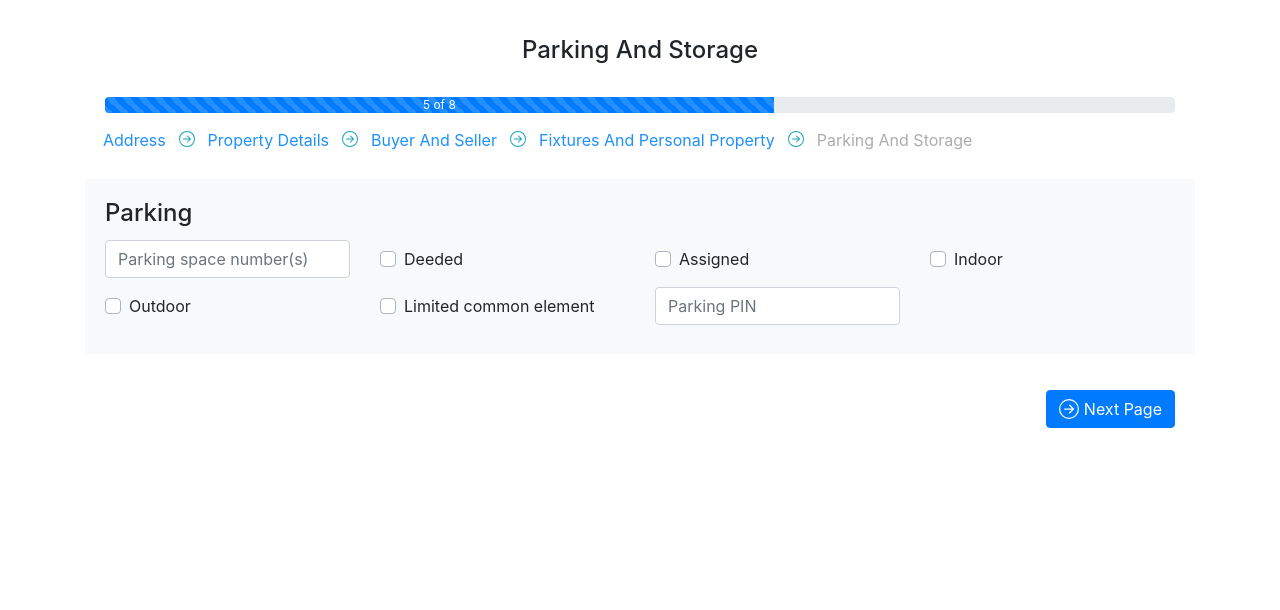
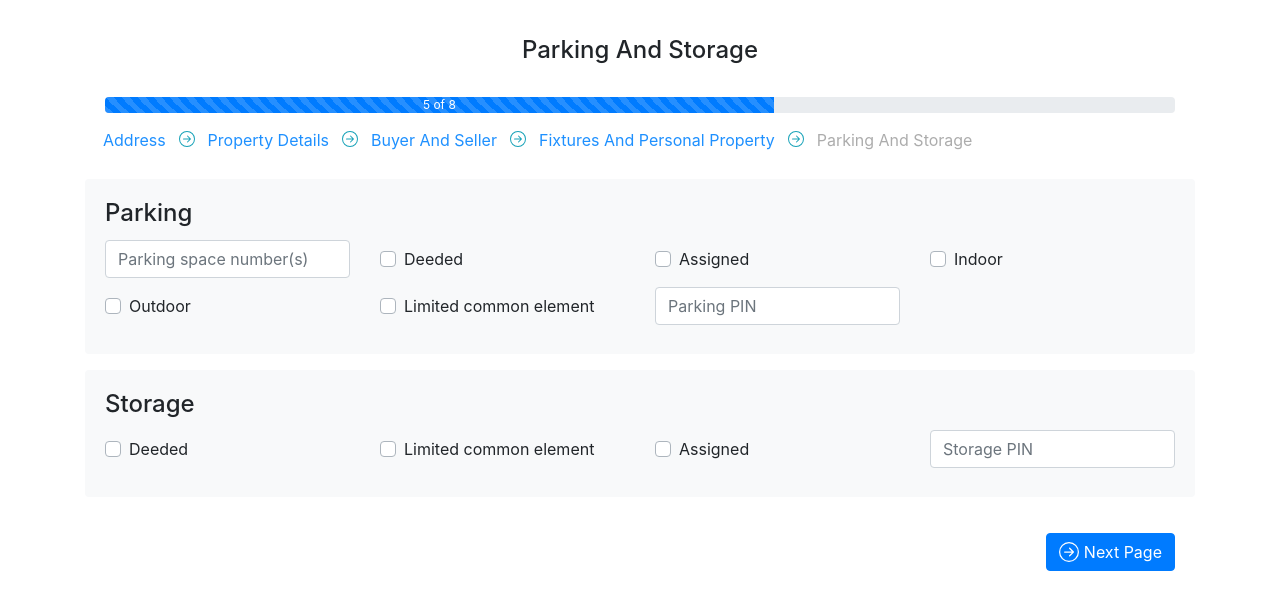
Before and after one commit to ezl/binkley-offer, a Vue app in the folder frontend/: page /second-step in a window 1280 px wide. Shown: the top 610 px of the page. Built offline with nearby package versions, Linux system fonts and the light colour scheme; what vue-google-oauth2 would draw is missing.

Commit message:
#110 & #111 FE update

```diff
--- a/frontend/src/models/PdfBody.js
+++ b/frontend/src/models/PdfBody.js
@@ -166,4 +166,8 @@ export default class PdfBody {
   riders_or_addendums = null
   offer_deadline = null
   property_type = null
+  storage_deeded = null
+  storage_limited_common_element = null
+  storage_assigned = null
+  storage_pin = null
 }
--- a/frontend/src/pages/Done.vue
+++ b/frontend/src/pages/Done.vue
@@ -148,7 +148,6 @@ export default {
     },
     showFile (blob, fileName) {
       var newBlob = new Blob([blob], {type: 'application/pdf'})
-      console.log(newBlob)
       if (window.navigator && window.navigator.msSaveOrOpenBlob) {
         window.navigator.msSaveOrOpenBlob(newBlob)
         return
@@ -157,7 +156,6 @@ export default {
       var link = document.createElement('a')
       link.href = data
       link.download = fileName
-      console.log(link)
       link.click()
       setTimeout(function () {
         // For Firefox it is necessary to delay revoking the ObjectURL
--- a/frontend/src/pages/ParkingAndStorage.vue
+++ b/frontend/src/pages/ParkingAndStorage.vue
@@ -49,6 +49,31 @@
         <b-col cols="6" sm="3" md="3">
           <div>
             <TextInput v-model="pdfBody.parking_pin" text-label="Parking PIN"></TextInput>
+          </div>
+        </b-col>
+        <b-col cols="6" sm="3" md="3"/>
+      </b-row>
+    </b-card>
+    <b-card bg-variant="light" class="border-0 mb-3" title="Storage">
+      <b-row align-v="baseline">
+        <b-col cols="6" sm="3" md="3">
+          <div>
+            <CheckboxInput v-model="pdfBody.storage_deeded" text-label="Deeded"></CheckboxInput>
+          </div>
+        </b-col>
+        <b-col cols="6" sm="3" md="3">
+          <div>
+            <CheckboxInput v-model="pdfBody.storage_limited_common_element" text-label="Limited common element"></CheckboxInput>
+          </div>
+        </b-col>
+        <b-col cols="6" sm="3" md="3">
+          <div>
+            <CheckboxInput v-model="pdfBody.storage_assigned" text-label="Assigned"></CheckboxInput>
+          </div>
+        </b-col>
+        <b-col cols="6" sm="3" md="3">
+          <div>
+            <TextInput v-model="pdfBody.storage_pin" text-label="Storage PIN"></TextInput>
           </div>
         </b-col>
         <b-col cols="6" sm="3" md="3"/>
```
